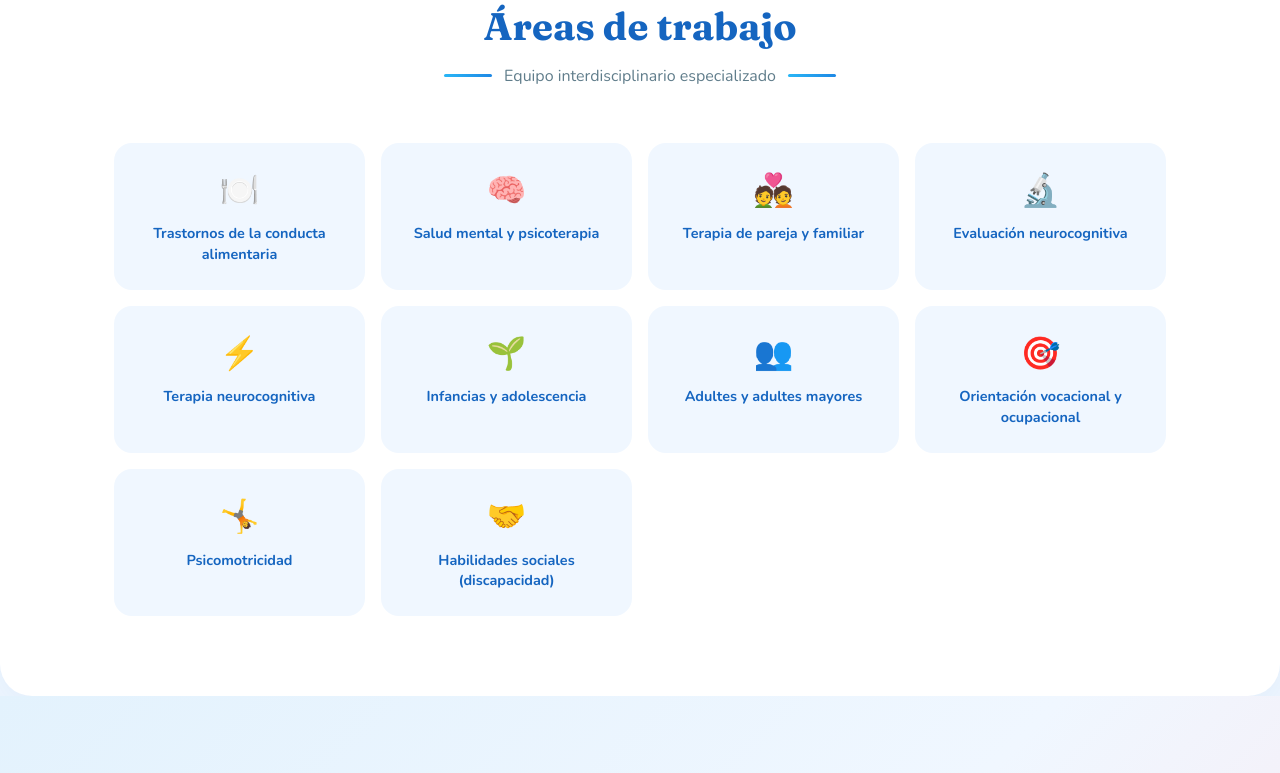
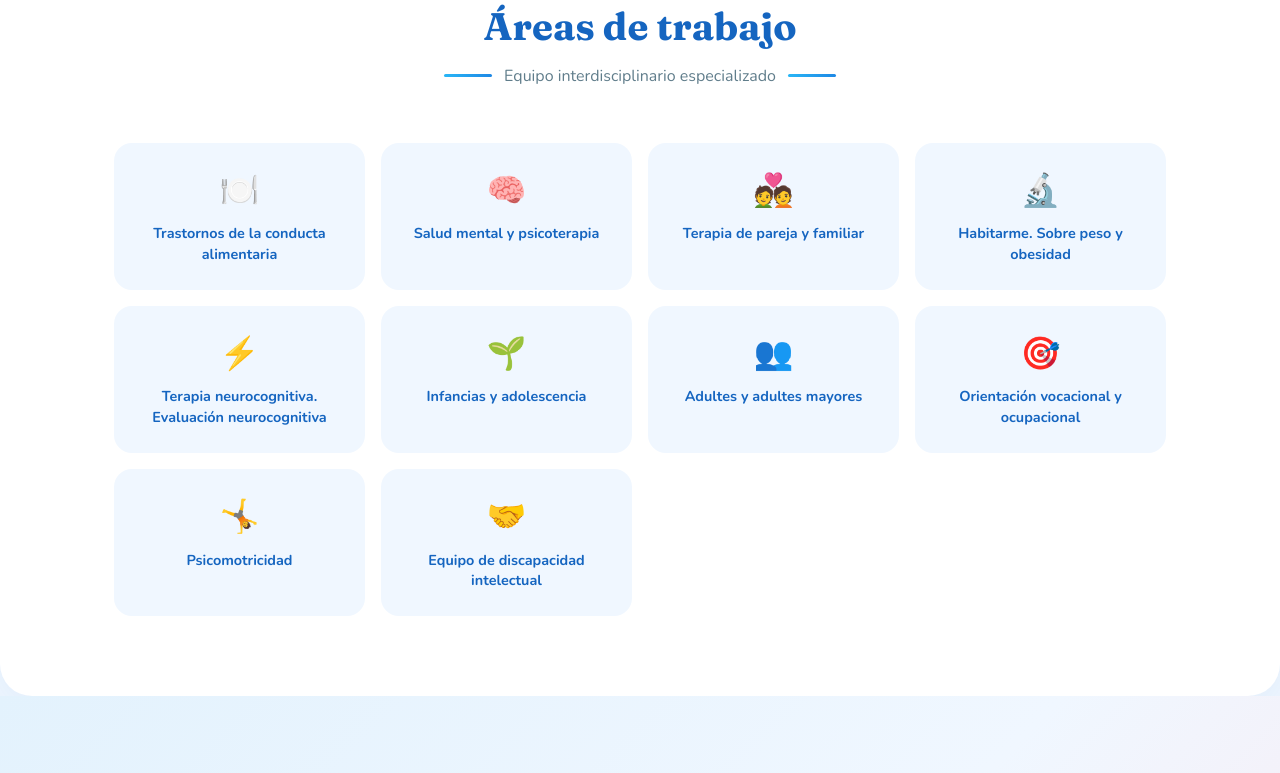
Before and after one commit to giPages/Jovenes-Salud-Integral, a plain HTML site: page index.html in a window 1280 px wide. Shown: the part 756-1529 px from the top of the page. Drawn offline with nearby package versions, Linux system fonts and the light colour scheme.

Commit message:
Update index.html

```diff
--- a/index.html
+++ b/index.html
@@ -495,13 +495,13 @@ footer::before {
     <div class="card"><span class="icon">🍽️</span>Trastornos de la conducta alimentaria</div>
     <div class="card"><span class="icon">🧠</span>Salud mental y psicoterapia</div>
     <div class="card"><span class="icon">💑</span>Terapia de pareja y familiar</div>
-    <div class="card"><span class="icon">🔬</span>Evaluación neurocognitiva</div>
-    <div class="card"><span class="icon">⚡</span>Terapia neurocognitiva</div>
+    <div class="card"><span class="icon">🔬</span>Habitarme. Sobre peso y obesidad</div>
+    <div class="card"><span class="icon">⚡</span>Terapia neurocognitiva. Evaluación neurocognitiva</div>
     <div class="card"><span class="icon">🌱</span>Infancias y adolescencia</div>
     <div class="card"><span class="icon">👥</span>Adultes y adultes mayores</div>
     <div class="card"><span class="icon">🎯</span>Orientación vocacional y ocupacional</div>
     <div class="card"><span class="icon">🤸</span>Psicomotricidad</div>
-    <div class="card"><span class="icon">🤝</span>Habilidades sociales (discapacidad)</div>
+    <div class="card"><span class="icon">🤝</span>Equipo de discapacidad intelectual</div>
   </div>
 </div>
 </section>
```
